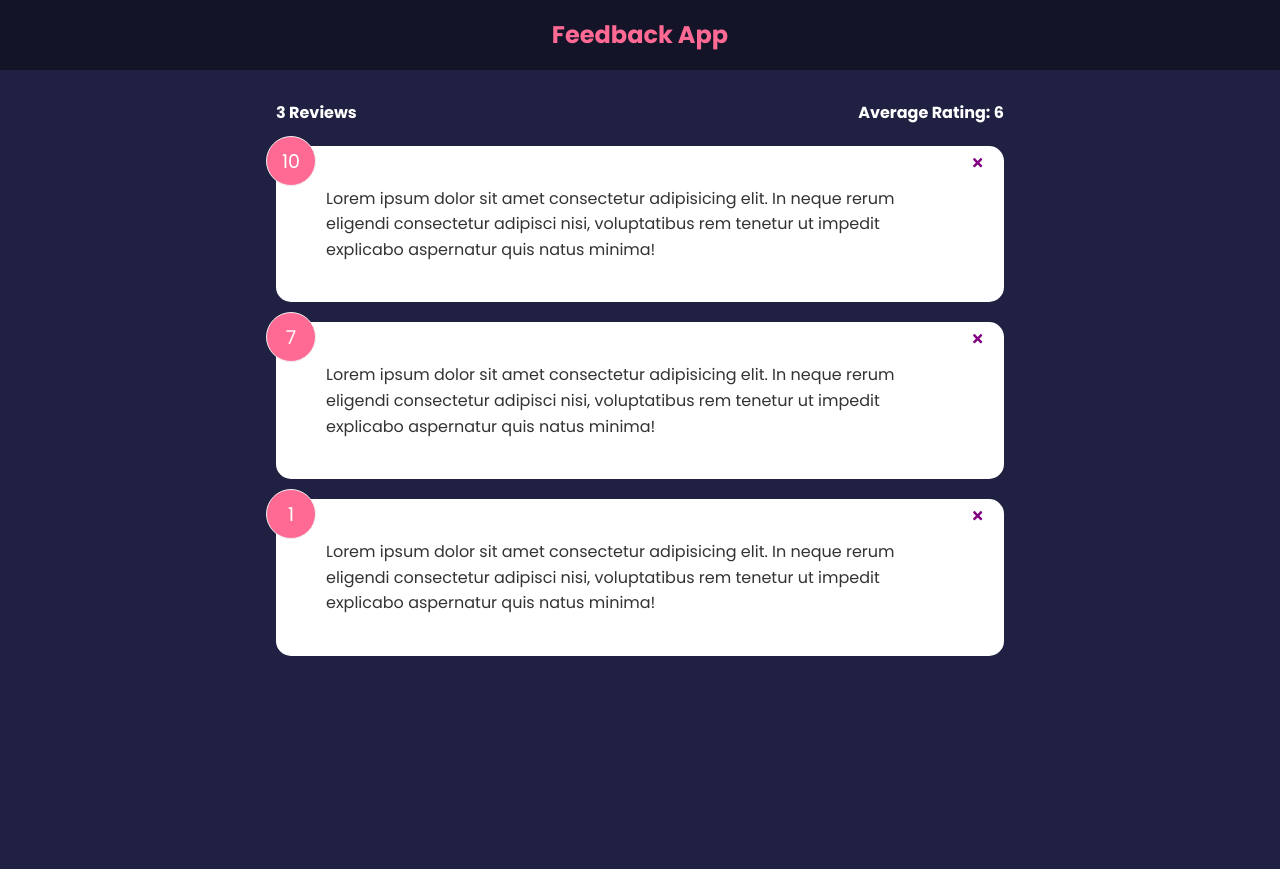
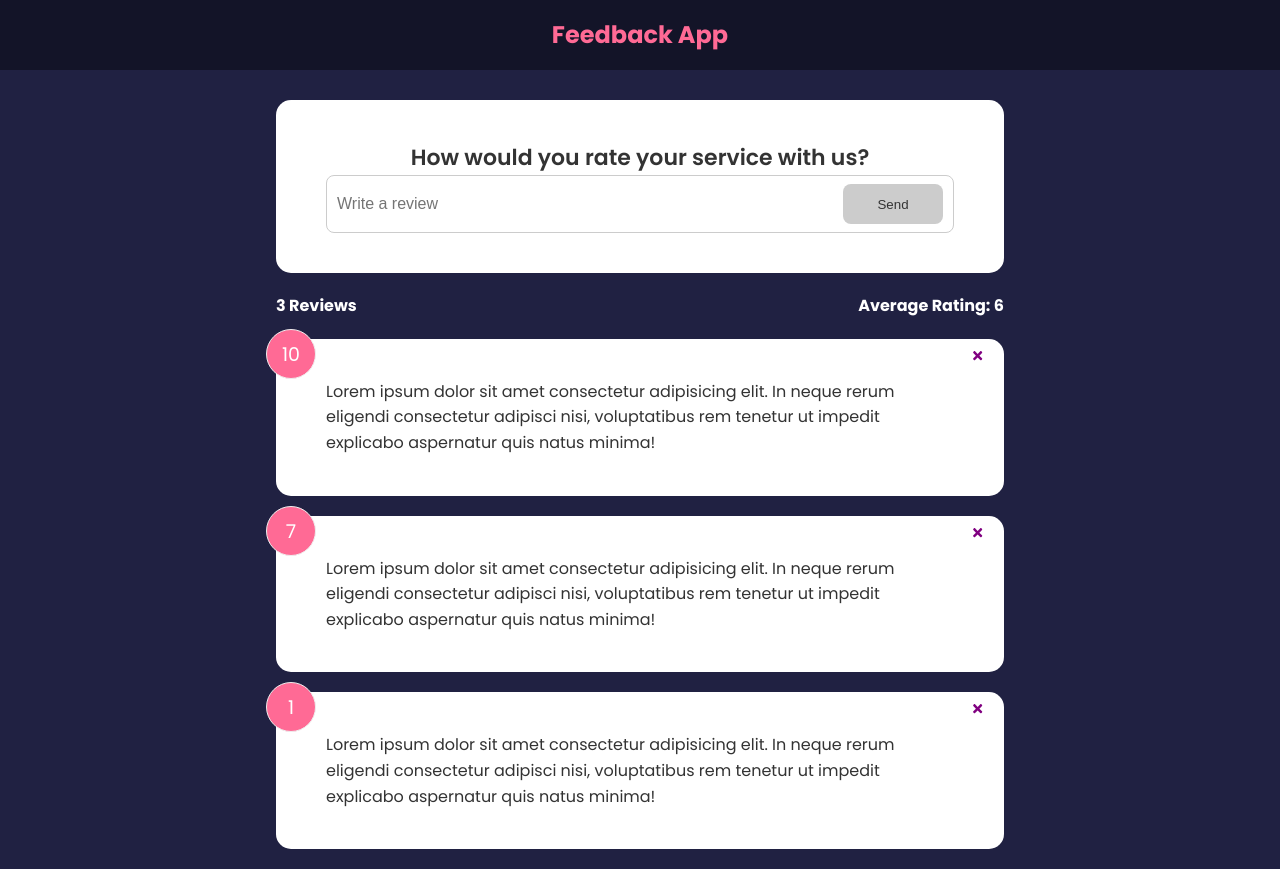
Before and after one commit to guus-frenken/feedback-app, a React (Create React App) app: page / in a window 1280 px wide. Before the commit the page ends 800 px from the top, so only its background shows below. Built offline with nearby package versions, Linux system fonts and the light colour scheme; the HTML template or start-up script is replaced by a standard one.

Commit message:
(WIP) Add feedback form

```diff
--- a/src/App.js
+++ b/src/App.js
@@ -1,5 +1,6 @@
 import {useState} from 'react';
 import Header from './components/Header';
+import FeedbackForm from './components/FeedbackForm';
 import FeedbackList from './components/FeedbackList';
 import FeedbackStats from './components/FeedbackStats';
 import FeedbackData from './data/FeedbackData';
@@ -17,6 +18,7 @@
     <>
       <Header title='Feedback App' />
       <div className='container'>
+        <FeedbackForm />
         <FeedbackStats feedback={feedback} />
         <FeedbackList feedback={feedback} handleDelete={deleteFeedback} />
       </div>
--- /dev/null
+++ b/src/components/FeedbackForm.jsx
@@ -0,0 +1,43 @@
+import {useState} from 'react';
+import Card from './shared/Card';
+import Button from './shared/Button';
+
+function FeedbackForm() {
+  const [text, setText] = useState('');
+  const [btnDisabled, setBtnDisabled] = useState(true);
+  const [message, setMessage] = useState('');
+
+  const handleTextChange = ({target: {value}}) => {
+    if (value === '') {
+      setBtnDisabled(true);
+      setMessage(null);
+    } else if (value !== '' && value.trim().length <= 10) {
+      setBtnDisabled(true);
+      setMessage('Text must be at least 10 characters');
+    } else {
+      setBtnDisabled(false);
+      setMessage(null);
+    }
+
+    setText(value);
+  };
+
+  return (
+    <Card>
+      <form>
+        <h2>How would you rate your service with us?</h2>
+        {/* @todo = rating select component */}
+        <div className='input-group'>
+          <input onChange={handleTextChange} type='text' placeholder='Write a review' value={text} />
+          <Button type='submit' isDisabled={btnDisabled}>
+            Send
+          </Button>
+        </div>
+
+        {message && <div className='message'>{message}</div>}
+      </form>
+    </Card>
+  );
+}
+
+export default FeedbackForm;
--- /dev/null
+++ b/src/components/shared/Button.jsx
@@ -0,0 +1,24 @@
+import PropTypes from 'prop-types';
+
+function Button({children, version, type, isDisabled}) {
+  return (
+    <button type={type} disabled={isDisabled} className={`btn btn-${version}`}>
+      {children}
+    </button>
+  );
+}
+
+Button.defaultProps = {
+  version: 'primary',
+  type: 'button',
+  isDisabled: false,
+};
+
+Button.propTypes = {
+  children: PropTypes.node.isRequired,
+  version: PropTypes.string,
+  type: PropTypes.string,
+  isDisabled: PropTypes.bool,
+};
+
+export default Button;
```
